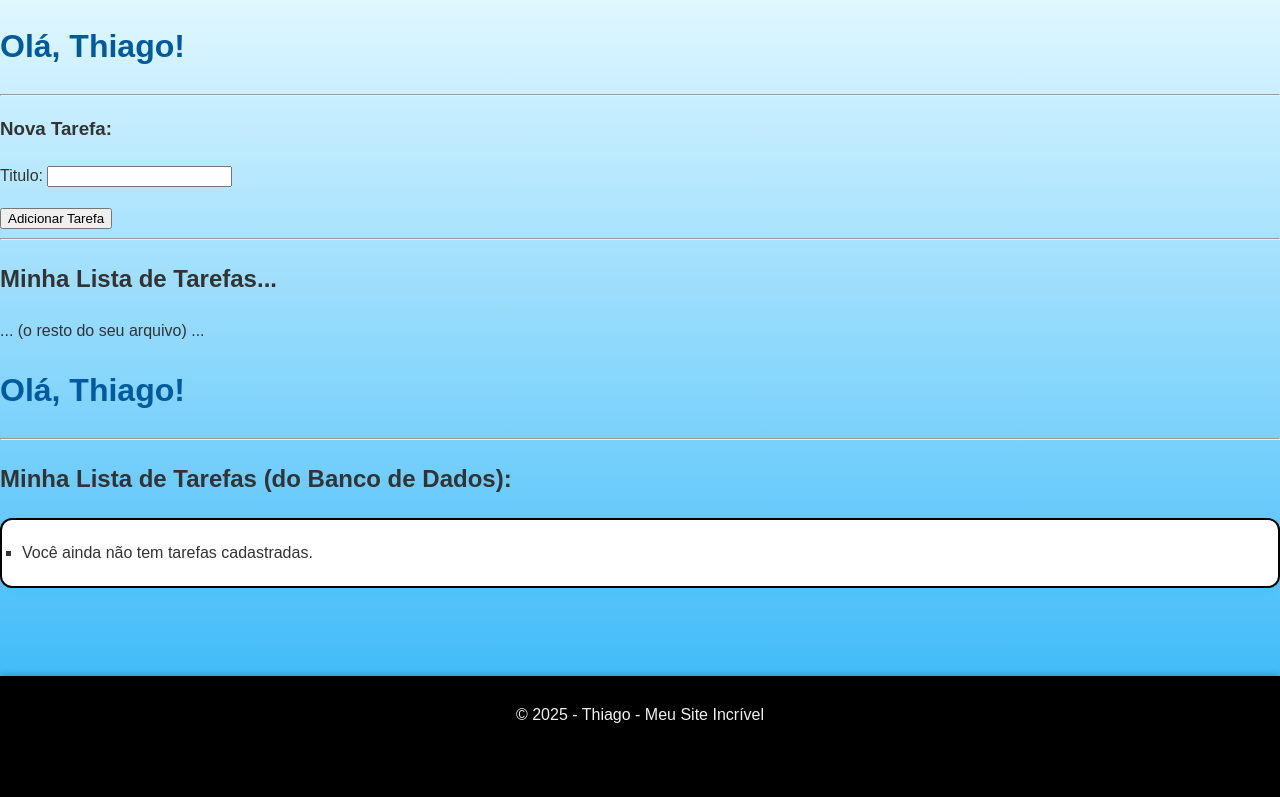
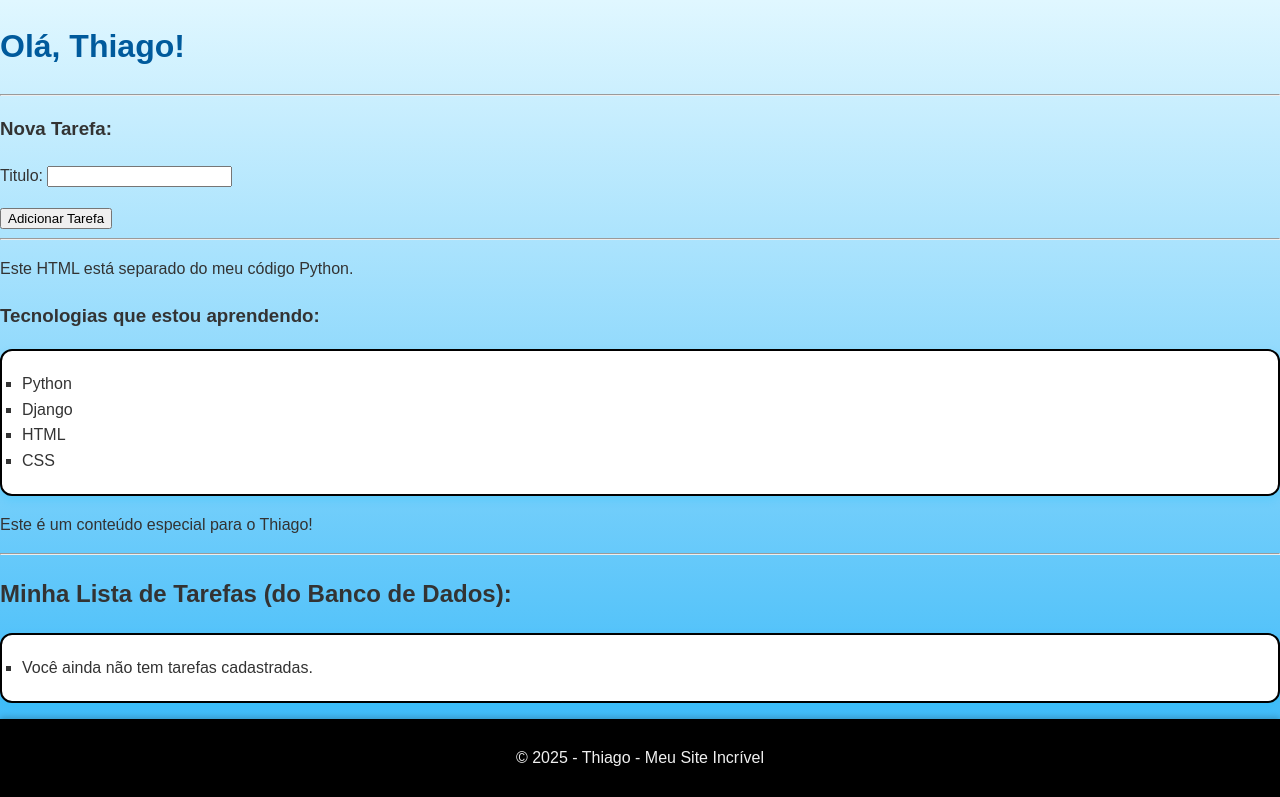
Before and after one commit to thiago-de-mattos/Curso-Softex-Python-Django, a Django app: page /home/ in a window 1280 px wide. Shown: the part 46-843 px from the top of the page. Before the commit the page ends 769 px from the top, so only its background shows below. Run offline with Django 5.2, Linux system fonts and the light colour scheme; data that the repository does not hold is empty.

Commit message:
update: mudando caminho

```diff
--- a/modulo_4/templates/base.html
+++ b/modulo_4/templates/base.html
@@ -12,7 +12,7 @@
 <body>
     <header>
         <nav>
-            <a href="/home">Home</a> |
+            <a href="/">Home</a> |
         </nav>
     </header>
 
--- a/modulo_4/templates/home.html
+++ b/modulo_4/templates/home.html
@@ -1,24 +1,30 @@
 {% extends 'base.html' %}
-...
+{% block title %}
+  Página Inicial - Meu Site
+{% endblock %}
 {% block content %}
   <h1>Olá, {{ nome_usuario }}!</h1>
-
-    <hr>
+  <hr />
   <h3>Nova Tarefa:</h3>
-
   <form method="POST">
     {% csrf_token %}
-
     {{ form.as_p }}
-
     <button type="submit">Adicionar Tarefa</button>
   </form>
-    <hr>
-    <h2>Minha Lista de Tarefas...</h2>
-    ... (o resto do seu arquivo) ...
-    <h1>Olá, {{ nome_usuario }}!</h1>
+  <hr />
+  <p>Este HTML está separado do meu código Python.</p>
+  <h3>Tecnologias que estou aprendendo:</h3>
+  <ul>
+    {% for tec in tecnologias %}
+      <li>{{ tec }}</li>
+    {% endfor %}
+  </ul>
+  {% if nome_usuario == 'Thiago' %}
+    <p>Este é um conteúdo especial para o Thiago!</p>
+  {% endif %}
 
-<hr> <h2>Minha Lista de Tarefas (do Banco de Dados):</h2>
+  <hr />
+  <h2>Minha Lista de Tarefas (do Banco de Dados):</h2>
   <ul>
     {% for tarefa in tarefas %}
       <li>
@@ -28,12 +34,11 @@
         {% else %}
           (☐ Pendente)
         {% endif %}
-<br>
+        <br />
         <small>Criada em: {{ tarefa.criada_em }}</small>
       </li>
     {% empty %}
       <li>Você ainda não tem tarefas cadastradas.</li>
     {% endfor %}
   </ul>
-
 {% endblock %}
```
Lines whose indentation alone changed are shown as unchanged.
